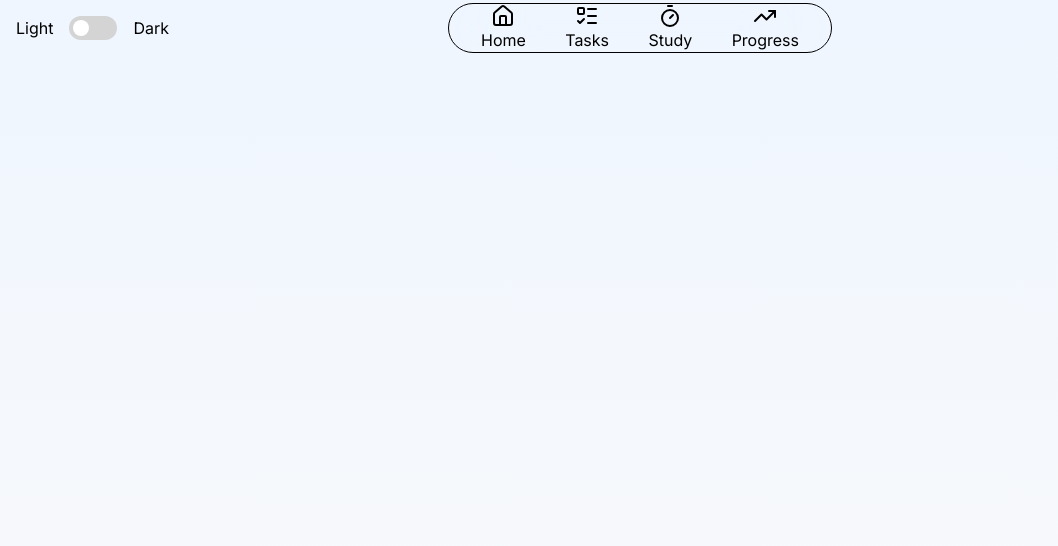
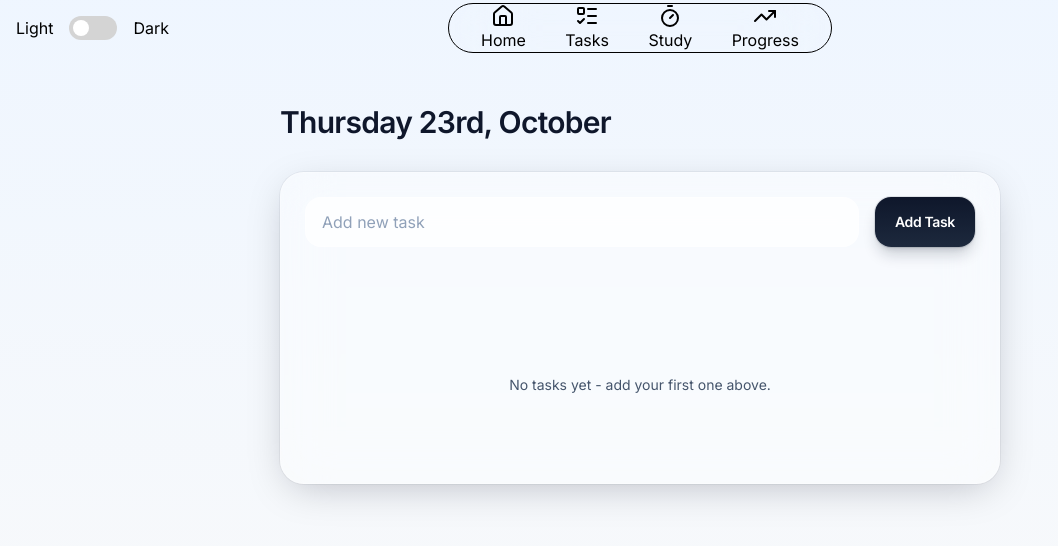
Before and after one commit to dgoglvn/study-time, a React (Vite) app: page /tasks in a window 1280 px wide. Shown: the top 546 px of the page, without its empty margins (0-1058 px from the left). Built offline with nearby package versions, Linux system fonts and the light colour scheme; a web font is replaced by a local one.

Commit message:
add new tasks in tasks page

```diff
--- a/src/App.tsx
+++ b/src/App.tsx
@@ -1,7 +1,5 @@
 import { useState, useRef, useEffect } from "react";
 import { toast, ToastContainer, Bounce } from "react-toastify";
-import DarkModeToggle from "./components/DarkModeToggle";
-import StopwatchComponent from "./components/StopwatchComponent";
 import { Stopwatch } from "./classes/Stopwatch";
 import { Routes, Route } from "react-router";
 import Home from "./pages/HomePage";
@@ -60,14 +58,7 @@ function App() {
 
   return (
     <div className="app h-screen flex flex-col font-geist-mono  select-none bg-gradient-to-b from-blue-50 to-neutral-50 dark:bg-none dark:bg-neutral-900">
-      {/*<DarkModeToggle time={time} handleReset={handleReset} />*/}
       <TopBar time={time} handleReset={handleReset} />
-      {/*<StopwatchComponent
-        time={time}
-        isRunning={isRunning}
-        handleStart={handleStart}
-        handleStop={handleStop}
-      />*/}
       <ToastContainer
         position="top-right"
         autoClose={5000}
@@ -83,7 +74,7 @@ function App() {
       />
       <Routes>
         <Route path="/" element={<Home />} />
-        <Route path="/todo" element={<TasksPage />} />
+        <Route path="/tasks" element={<TasksPage />} />
         <Route
           path="/stopwatch"
           element={
--- a/src/classes/Stopwatch.ts
+++ b/src/classes/Stopwatch.ts
@@ -3,7 +3,7 @@
 type Listener = (time: number) => void;
 
 export class Stopwatch {
-  public _count: number = 0;
+  private _count: number = 0;
   private _timerId: number | undefined;
   private _isRunning: boolean = false;
   private _listeners: Listener[] = [];
--- /dev/null
+++ b/src/classes/Task.ts
@@ -0,0 +1,15 @@
+export class Task {
+    public id: number;
+    public text: string;
+    public completed: boolean;
+
+    constructor(text: string, completed: boolean) {
+        this.id = Math.floor(Math.random() * 1000000);
+        this.text = text;
+        this.completed = completed;
+    }
+
+    toggleComplete() {
+        this.completed = !this.completed;
+    }
+}
--- a/src/components/NavBar.tsx
+++ b/src/components/NavBar.tsx
@@ -3,7 +3,7 @@ import { Link } from "react-router";
 
 const NavBar = () => {
   return (
-    <div className="absolute left-1/2 transform -translate-x-1/2 flex justify-between px-8 w-96 rounded-full border backdrop-blur-2xl dark:text-dark-white">
+    <nav className="absolute left-1/2 transform -translate-x-1/2 flex justify-between px-8 w-96 rounded-full border backdrop-blur-2xl dark:text-dark-white">
       <Link
         to="/"
         className="flex flex-col items-center justify-center cursor-pointer"
@@ -12,7 +12,7 @@ const NavBar = () => {
         <p>Home</p>
       </Link>
       <Link
-        to="/todo"
+        to="/tasks"
         className="flex flex-col items-center justify-center cursor-pointer"
       >
         <ListTodo />
@@ -32,7 +32,7 @@ const NavBar = () => {
         <TrendingUp />
         <p>Progress</p>
       </Link>
-    </div>
+    </nav>
   );
 };
 
--- /dev/null
+++ b/src/components/TaskItem.tsx
@@ -0,0 +1,21 @@
+interface ChildProps {
+    key: number;
+    text: string;
+    completed: boolean;
+}
+const TaskItem = ({key, text, completed}: ChildProps) => {
+    // const taskRef = useRef<Task>(new Task());
+
+    return (
+        <>
+            <li className={`relative overflow-hidden rounded-2xl border border-white/30 dark:border-white/10 bg-white/50 dark:bg-white/5 backdrop-blur-xl px-4 py-3 ${completed ? "line-through" : "decoration-none"}`} key={key} >
+                <p className="text-[15px] leading-snug text-slate-900 dark:text-slate-100">
+                    {text}
+                </p>
+                <p className={``}></p>
+            </li>
+        </>
+    )
+}
+
+export default TaskItem;
--- a/src/pages/TasksPage.tsx
+++ b/src/pages/TasksPage.tsx
@@ -1,19 +1,21 @@
-import { useState } from "react";
+import {type ChangeEvent, useState} from "react";
+import {Task} from "../classes/Task.ts";
+import TaskItem from "../components/TaskItem.tsx";
 
 const TasksPage = () => {
   const [inputValue, setInputValue] = useState("");
-  const [task, setTask] = useState<string>("");
-  const [tasks, setTasks] = useState([]);
-  const today = new Date().toLocaleDateString();
+  const [tasks, setTasks] = useState<Task[]>([]);
 
-  const handleChange = (e): void => {
-    setInputValue(e.target.value);
+  const handleChange = (event: ChangeEvent<HTMLInputElement>): void => {
+    setInputValue(event.target.value);
   };
 
-  const handleSubmit = (e): void => {
-    e.preventDefault();
+  const addTask = (event: { preventDefault: () => void; }): void => {
+      event.preventDefault();
+      if (inputValue.trim() === "") return; // prevent adding empty items
+      setTasks([...tasks, new Task(inputValue, false)]);
       setInputValue("");
-  };
+  }
 
   return (
     <div className="flex-1">
@@ -35,7 +37,7 @@ const TasksPage = () => {
           <div className="relative p-5 sm:p-6">
             <form
               className="group grid grid-cols-1 sm:grid-cols-[1fr_auto] gap-3 sm:gap-4"
-              onSubmit={handleSubmit}
+              onSubmit={addTask}
             >
               <label htmlFor="task" className="sr-only">
                 Task name
@@ -61,30 +63,21 @@ const TasksPage = () => {
 
           {/* tasks container */}
           <div className="p-4 sm:p-6">
-            <ul className="grid gap-2">
-              {/* example task item (will be replaced with *real* mapped items */}
-              <li className="group relative overflow-hidden rounded-2xl border border-white/30 dark:border-white/10 bg-white/50 dark:bg-white/5 backdrop-blur-xl px-4 py-3">
-                <p className="text-[15px] leading-snug text-slate-900 dark:text-slate-100">
-                  Sleep at least 7 hours
-                </p>
-              </li>
-            </ul>
-
-            <ul className="grid gap-2">
-              {/* example task item (will be replaced with *real* mapped items */}
-              <li className="group relative overflow-hidden rounded-2xl border border-white/30 dark:border-white/10 bg-white/50 dark:bg-white/5 backdrop-blur-xl px-4 py-3">
-                <p>Sleep at least 7 hours</p>
-              </li>
-            </ul>
-
-            {/* empty state (show when no tasks) */}
-            <div className="hidden items-center justify-center py-16 text-center text-slate-600 dark:text-slate-400">
+              {tasks.length === 0 ? (
+                  <div className="items-center justify-center py-16 text-center text-slate-600 dark:text-slate-400">
                       <div>
                           <p className="mt-4 text-sm">
                               No tasks yet - add your first one above.
                           </p>
                       </div>
                   </div>
+              ) : (
+                  <ul className="grid gap-2">
+                      {tasks.map((task: Task) => (
+                          <TaskItem key={task.id} text={task.text} completed={task.completed} />
+                      ))}
+                  </ul>
+              )}
           </div>
         </section>
       </div>
```
Lines whose indentation alone changed are shown as unchanged.
